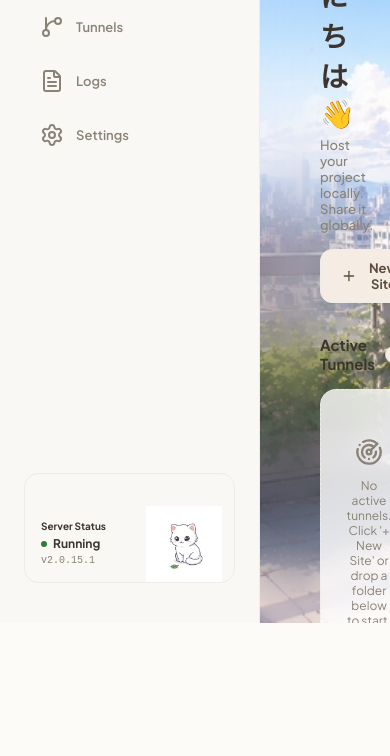
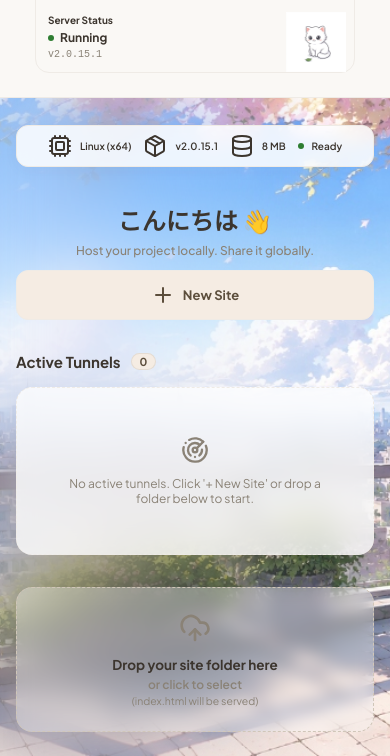
Before and after one commit to Deep007h/skyline-host, a website: page public/index.html in a window 390 px wide. Shown: the part 221-977 px from the top of the page. Before the commit the page ends 844 px from the top, so only its background shows below. Drawn offline with nearby package versions, Linux system fonts and the light colour scheme; no server answers.

Commit message:
Add mobile responsive stylesheet modifications

```diff
--- a/public/style.css
+++ b/public/style.css
@@ -872,3 +872,156 @@ body {
 ::-webkit-scrollbar-thumb:hover {
   background: var(--border-hover);
 }
+
+/* Mobile & Android Responsiveness */
+@media (max-width: 768px) {
+  .desktop-layout {
+    display: flex;
+    flex-direction: column;
+    height: auto;
+    overflow-y: auto;
+    width: 100%;
+  }
+
+  .sidebar {
+    width: 100%;
+    height: auto;
+    border-right: none;
+    border-bottom: 1.5px solid var(--border-color);
+    padding: 24px 16px;
+    display: flex;
+    flex-direction: column;
+    gap: 16px;
+  }
+
+  .brand {
+    margin-bottom: 12px;
+    justify-content: center;
+  }
+
+  .nav-menu {
+    flex-direction: row;
+    flex-wrap: wrap;
+    justify-content: center;
+    gap: 6px;
+  }
+
+  .nav-item {
+    padding: 8px 12px;
+    font-size: 12px;
+  }
+
+  .server-status-card {
+    width: 100%;
+    max-width: 320px;
+    margin: 10px auto 0 auto;
+    height: 90px;
+    padding: 12px;
+  }
+
+  .status-cat-frame {
+    width: 60px;
+    height: 60px;
+    right: 8px;
+    bottom: 0px;
+  }
+
+  .main-content {
+    padding: 24px 16px;
+    height: auto;
+    min-height: calc(100vh - 200px);
+    background-size: cover;
+    background-position: center center;
+  }
+
+  .header-stats-pill {
+    flex-wrap: wrap;
+    justify-content: center;
+    gap: 8px 12px;
+    padding: 8px 14px;
+    border-radius: 12px;
+    width: 100%;
+  }
+
+  .stat-pill-item {
+    font-size: 10px;
+  }
+
+  .stat-pill-item:not(:last-child)::after {
+    display: none;
+  }
+
+  .welcome-banner {
+    flex-direction: column;
+    align-items: stretch;
+    gap: 12px;
+    text-align: center;
+  }
+
+  .welcome-text-group h1 {
+    font-size: 24px;
+  }
+
+  .welcome-text-group p {
+    font-size: 12px;
+  }
+
+  .btn-new-site {
+    justify-content: center;
+    padding: 12px;
+  }
+
+  .site-card {
+    padding: 16px;
+  }
+
+  .site-card-header {
+    flex-direction: column;
+    align-items: stretch;
+    gap: 12px;
+  }
+
+  .site-card-header .actions-group {
+    justify-content: space-between;
+    width: 100%;
+    margin-top: 8px;
+  }
+
+  .site-card-body {
+    gap: 10px;
+  }
+
+  .info-row {
+    flex-direction: column;
+    align-items: flex-start;
+    gap: 2px;
+  }
+
+  .info-row .label {
+    font-size: 10px;
+    width: 100%;
+  }
+
+  .info-row .value {
+    font-size: 11px;
+    width: 100%;
+  }
+
+  .card-actions {
+    width: 100%;
+  }
+
+  .btn-stop-tunnel {
+    width: 100%;
+    text-align: center;
+  }
+
+  .drop-zone-wrapper {
+    padding: 24px 16px;
+  }
+
+  .modal-content-form {
+    width: 95%;
+    padding: 16px;
+  }
+}
--- a/public/sw.js
+++ b/public/sw.js
@@ -1,4 +1,4 @@
-const CACHE_NAME = 'skyline-host-v5';
+const CACHE_NAME = 'skyline-host-v6';
 const ASSETS = [
   '/',
   '/index.html',
```
Also changed, not shown: 1 other file.
